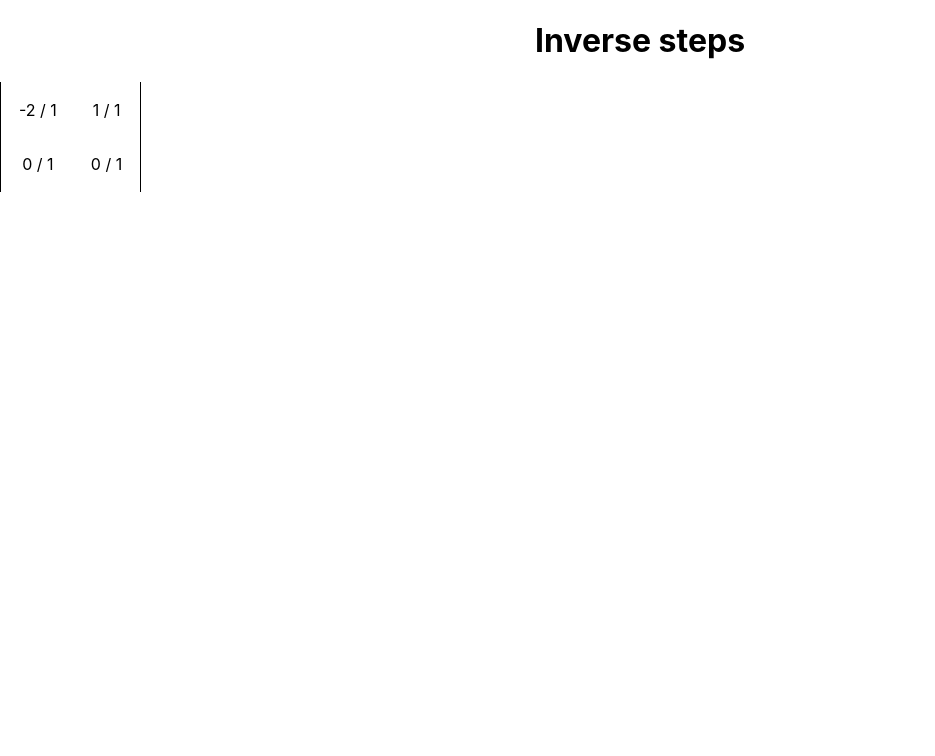
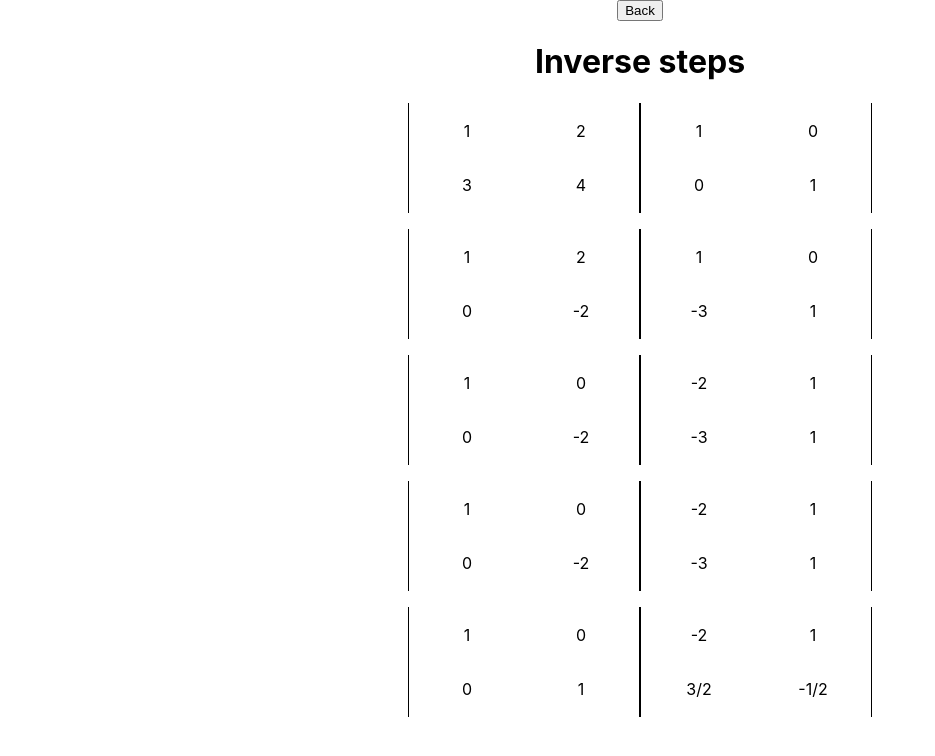
Before and after one commit to NickTaykey/matrix-lab, a React (Create React App) app: page /inverse-steps/13b56b64-14df-4efa-8edf-567d80291c27 in a window 1280 px wide. Shown: the top 756 px of the page, without its empty margins (0-935 px from the left). Built offline with nearby package versions, Linux system fonts and the light colour scheme.

Commit message:
Add inverse matrix steps visualization

```diff
--- a/package.json
+++ b/package.json
@@ -11,6 +11,7 @@
     "@types/react": "^18.0.27",
     "@types/react-dom": "^18.0.10",
     "@types/react-modal": "^3.13.1",
+    "fraction.js": "^4.2.0",
     "react": "^18.2.0",
     "react-dom": "^18.2.0",
     "react-icons": "^4.7.1",
--- a/src/components/Inverse/InverseSteps.tsx
+++ b/src/components/Inverse/InverseSteps.tsx
@@ -1,12 +1,12 @@
 import {
-  decimalToFraction,
-  invertMatrix,
+  inverseMatrixWithScaleReduction,
   NumberTable,
 } from '../../helpers/matrix_calc_helpers';
-import { useParams, useNavigate } from 'react-router-dom';
+import { useNavigate, useParams } from 'react-router-dom';
 import GeneralContext from '../../store/GeneralContext';
 import ReadOnlyMatrix from '../Matrix/ReadOnlyMatrix';
 import { useContext } from 'react';
+import Fraction from 'fraction.js';
 
 const InverseSteps = () => {
   const generalContext = useContext(GeneralContext);
@@ -16,27 +16,41 @@ const InverseSteps = () => {
   const matrix = generalContext.matrices.find((m) => m.id === matrixId);
 
   const inverse = matrix
-    ? invertMatrix([...matrix!.table.map((r) => [...r])] as NumberTable)
-    : null;
-
-  const fractionedInverse = inverse
-    ? inverse.map((r) => {
-        return r.map((n) => {
-          const f = decimalToFraction(n);
-          return `${f.numerator} / ${f.denominator}`;
-        });
-      })
+    ? inverseMatrixWithScaleReduction([
+        ...matrix!.table.map((r) => [...r]),
+      ] as NumberTable)
     : null;
 
   return (
-    <>
+    <main
+      style={{ display: 'flex', flexDirection: 'column', alignItems: 'center' }}
+    >
+      <button onClick={() => navigate('/')}>Back</button>
       <h1>Inverse steps</h1>
-      {fractionedInverse ? (
-        <ReadOnlyMatrix matrix={fractionedInverse} defaultTextColor="black" />
+      {inverse ? (
+        inverse.steps.map((s, i) => (
+          <article
+            key={`${matrixId}-step-${i}`}
+            style={{ display: 'flex', marginBottom: '1rem' }}
+          >
+            <ReadOnlyMatrix
+              matrix={s.leftMatrix.map((r) => {
+                return r.map((v) => new Fraction(v.toFixed(2)).toFraction());
+              })}
+              defaultTextColor="black"
+            />
+            <ReadOnlyMatrix
+              matrix={s.rightMatrix.map((r) => {
+                return r.map((v) => new Fraction(v.toFixed(2)).toFraction());
+              })}
+              defaultTextColor="black"
+            />
+          </article>
+        ))
       ) : (
         <div>Loading</div>
       )}
-    </>
+    </main>
   );
 };
 
--- a/src/components/Matrix/ReadOnlyMatrix.tsx
+++ b/src/components/Matrix/ReadOnlyMatrix.tsx
@@ -73,6 +73,7 @@ const ReadOnlyMatrix = ({
                   key={`${rowIdx}-${colIdx}`}
                   id={`${rowIdx}-${colIdx}`}
                   style={{
+                    width: '80px',
                     padding: '1rem',
                     backgroundColor:
                       highlightedCells &&
--- a/src/helpers/matrix_calc_helpers.ts
+++ b/src/helpers/matrix_calc_helpers.ts
@@ -87,73 +87,83 @@ function getDeterminantAndSteps(matrix: NumberTable): Determinant {
   return { result, steps };
 }
 
-function invertMatrix(matrix: NumberTable): NumberTable {
-  const n = matrix.length;
-  const identity: NumberTable = [];
-  for (let i = 0; i < n; i++) {
-    identity.push([]);
-    for (let j = 0; j < n; j++) {
-      identity[i][j] = i === j ? 1 : 0;
+interface Step {
+  leftMatrix: NumberTable;
+  rightMatrix: NumberTable;
+  row: number | null;
+  scale: number | null;
+}
+
+function inverseMatrixWithScaleReduction(matrix: NumberTable) {
+  const N = matrix.length;
+  let identity: NumberTable = [];
+  const steps: Step[] = [];
+
+  for (let i = 0; i < N; i++) {
+    identity.push(Array(N).fill(0));
+    identity[i][i] = 1;
+  }
+
+  steps.push({
+    leftMatrix: matrix.slice(),
+    rightMatrix: identity.slice(),
+    row: null,
+    scale: null,
+  });
+
+  let inverse: NumberTable;
+  let lastMatrix: NumberTable = matrix;
+  let lastIdentity: NumberTable = identity;
+
+  for (let i = 0; i < N; i++) {
+    for (let j = 0; j < N; j++) {
+      if (i !== j) {
+        let scale = -lastMatrix[j][i] / lastMatrix[i][i];
+        const matrixCopy = lastMatrix.map((r) => r.map((v) => v));
+        const identityCopy = lastIdentity.map((r) => r.map((v) => v));
+
+        if (scale !== 0 && isFinite(scale)) {
+          for (let k = 0; k < N; k++) {
+            matrixCopy[j][k] += scale * matrixCopy[i][k];
+            identityCopy[j][k] += scale * identityCopy[i][k];
+          }
+          steps.push({
+            leftMatrix: matrixCopy,
+            rightMatrix: identityCopy,
+            row: j,
+            scale: scale,
+          });
+          lastIdentity = identityCopy;
+          lastMatrix = matrixCopy;
+        }
+      }
     }
   }
-  for (let i = 0; i < n; i++) {
-    let pivot = i;
-    for (let j = i + 1; j < n; j++) {
-      if (Math.abs(matrix[j][i]) > Math.abs(matrix[pivot][i])) {
-        pivot = j;
-      }
-    }
-    if (pivot !== i) {
-      [matrix[i], matrix[pivot]] = [matrix[pivot], matrix[i]];
-      [identity[i], identity[pivot]] = [identity[pivot], identity[i]];
-    }
-    const scale = 1 / matrix[i][i];
-    matrix[i] = matrix[i].map((x) => x * scale);
-    identity[i] = identity[i].map((x) => x * scale);
-    for (let j = 0; j < n; j++) {
-      if (j === i) continue;
-      const factor = matrix[j][i];
-      matrix[j] = matrix[j].map((x, k) => x - factor * matrix[i][k]);
-      identity[j] = identity[j].map((x, k) => x - factor * identity[i][k]);
+
+  for (let i = 0; i < N; i++) {
+    let scale = 1 / lastMatrix[i][i];
+    if (isFinite(scale)) {
+      const matrixCopy = lastMatrix.map((r) => r.map((v) => v));
+      const identityCopy = lastIdentity.map((r) => r.map((v) => v));
+      matrixCopy[i] = matrixCopy[i].map((x) => x * scale);
+      identityCopy[i] = identityCopy[i].map((x) => x * scale);
+      inverse = identityCopy;
+      steps.push({
+        leftMatrix: matrixCopy,
+        rightMatrix: identityCopy,
+        row: i,
+        scale: scale,
+      });
+      lastIdentity = identityCopy;
+      lastMatrix = matrixCopy;
     }
   }
-  return identity;
-}
 
-function decimalToFraction(decimal: number): {
-  numerator: number;
-  denominator: number;
-} {
-  const tolerance = 1.0e-6;
-  let sign = decimal > 0 ? 1 : -1;
-  decimal = Math.abs(decimal);
-  if (Math.abs(Math.round(decimal) - decimal) < tolerance) {
-    return { numerator: sign * Math.round(decimal), denominator: 1 };
-  }
-  let n = decimal;
-  let d = 1;
-  let h1 = 1;
-  let h2 = 0;
-  let k1 = 0;
-  let k2 = 1;
-  while (Math.abs(n / d - decimal) > tolerance) {
-    let x = Math.floor(n / d);
-    let y = n % d;
-    let j = h1 * x + h2;
-    let k = k1 * x + k2;
-    h1 = h2;
-    h2 = j;
-    k1 = k2;
-    k2 = k;
-    k = d;
-    d = y;
-  }
-  return { numerator: sign * h2, denominator: k2 };
+  return { table: inverse!, steps };
 }
 
 export {
   matrixProduct,
   getDeterminantAndSteps,
-  invertMatrix,
-  decimalToFraction,
+  inverseMatrixWithScaleReduction,
 };
--- a/src/store/GeneralContextProvider.tsx
+++ b/src/store/GeneralContextProvider.tsx
@@ -231,7 +231,7 @@ const GeneralContextProvider: React.FC<{
         });
       });
     }
-  }, []);
+  }, [matrices.length]);
 
   return (
     <MatrixContext.Provider
```
Also changed, not shown: 1 other file (tests, documents, lock files or other folders).
